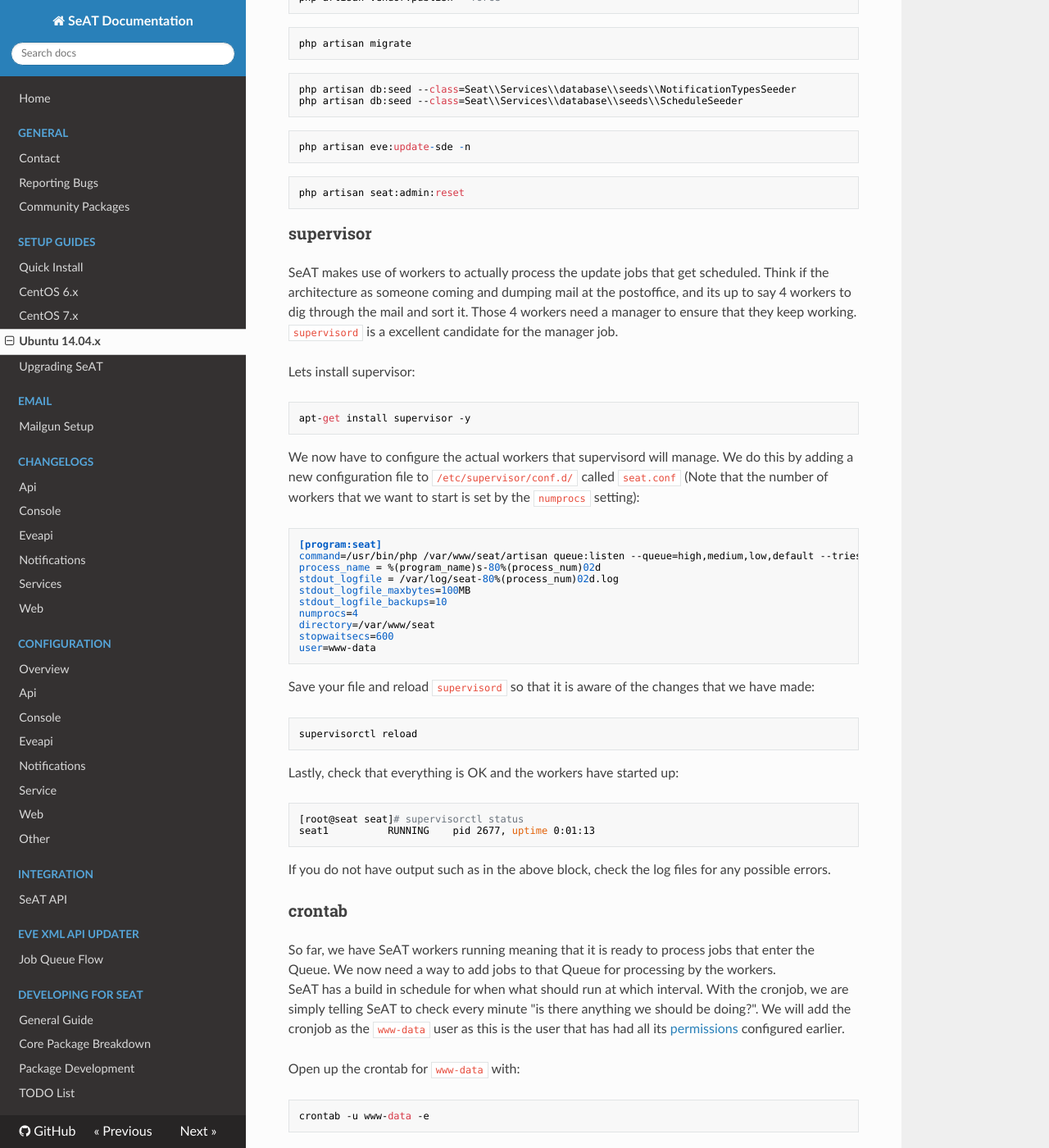
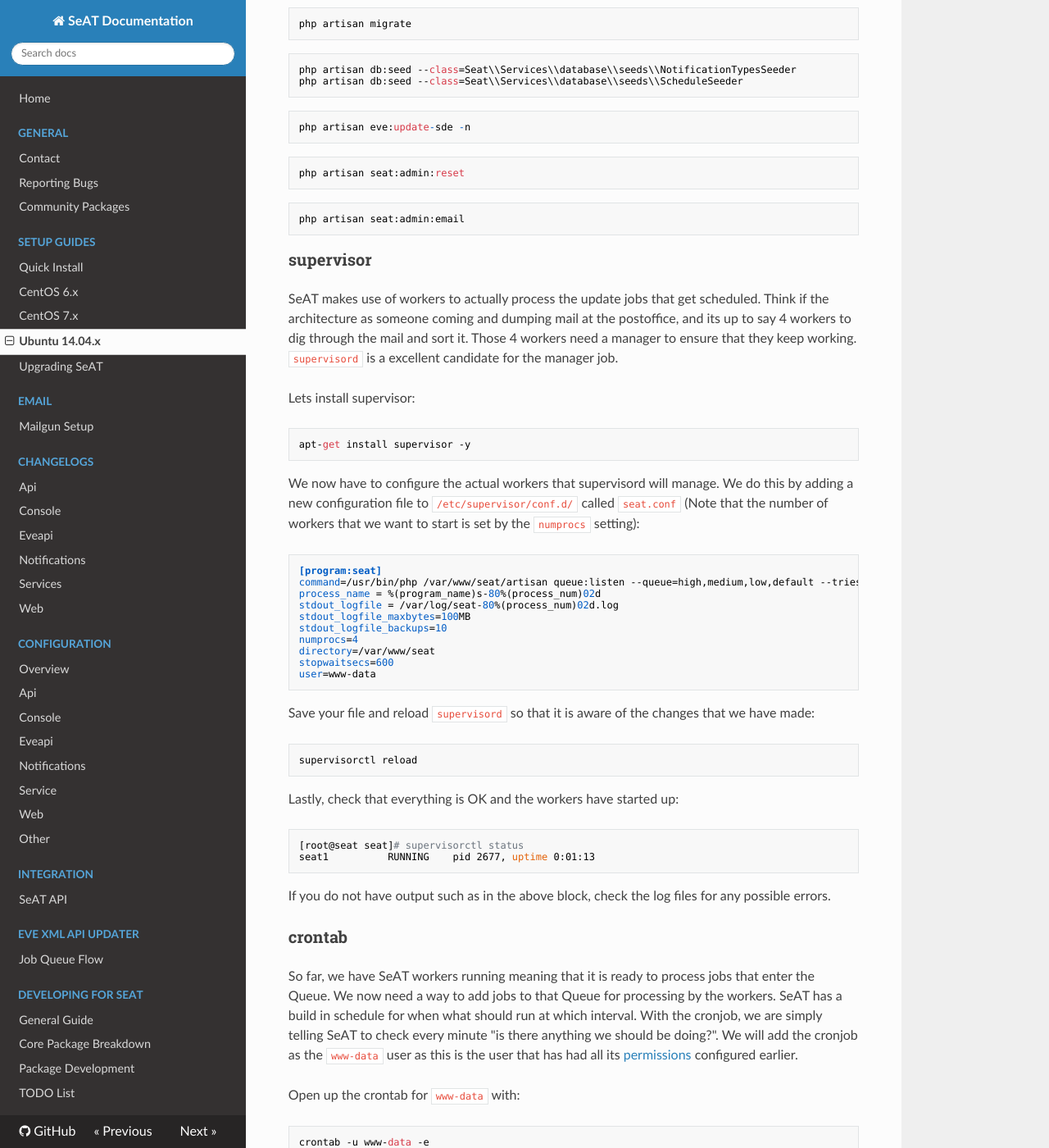
Before and after one commit to zenobio93/seat-docs, an MkDocs documentation site: the page built from docs/setup_guides/ubuntu1404.md, in a window 1280 px wide and 1400 px high, scrolled down 5862 px. Shown: the whole window at 82% size. Built offline with MkDocs 1.6.1, drawn with Linux system fonts in a browser that asks for light colours; nearby versions of some CDN libraries; old or Windows-style settings are respelled for this version of MkDocs.

Commit message:
Add `php artisan seat:admin:email` to install guides
Ref: eveseat/seat#98

````diff
--- a/docs/setup_guides/ubuntu1404.md
+++ b/docs/setup_guides/ubuntu1404.md
@@ -220,6 +220,9 @@
 ```
 php artisan seat:admin:reset
 ```
+```
+php artisan seat:admin:email
+```
 
 ### supervisor
 SeAT makes use of workers to actually process the update jobs that get scheduled. Think if the architecture as someone coming and dumping mail at the postoffice, and its up to say 4 workers to dig through the mail and sort it. Those 4 workers need a manager to ensure that they keep working. `supervisord` is a excellent candidate for the manager job.
````
Also changed, not shown: docs/setup_guides/centos6.md (+3 -0 lines), docs/setup_guides/centos7.md (+3 -0 lines), docs/setup_guides/quick_install.md (+2 -1 lines).
